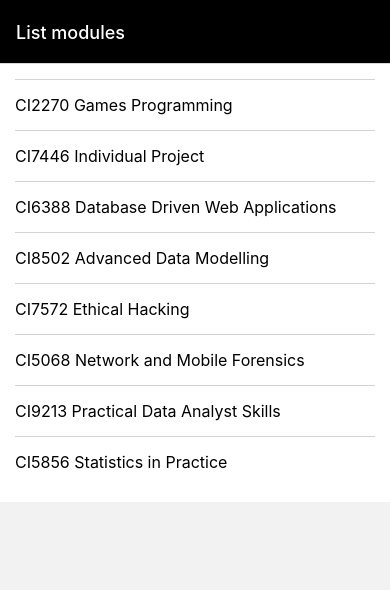
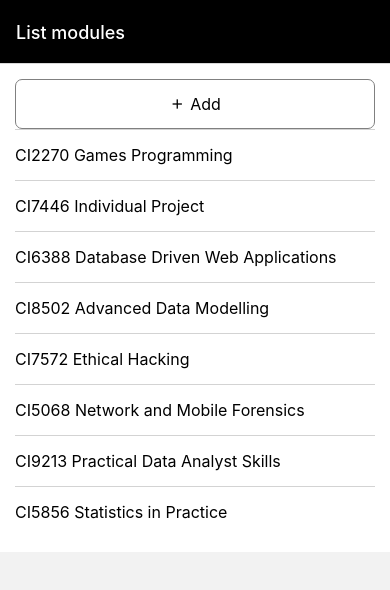
Before and after one commit to MasterlyMisheirt/crudler, a React Native app: screen /ModuleListScreen in a window 390 px wide. Shown: the top 590 px of the page. Built offline with nearby package versions, Linux system fonts and the light colour scheme.

Commit message:
Added add button

```diff
--- a/src/components/screens/ModuleListScreen.js
+++ b/src/components/screens/ModuleListScreen.js
@@ -3,6 +3,8 @@ import { LogBox, StyleSheet } from "react-native";
 import Screen from "../layout/Screen";
 import initialModules from "../../data/modules.js";
 import ModuleItem from "../Entity/Modules/ModuleItem.js";
+import { Button, ButtonTray } from "../UI/Button.js";
+import Icons from "../UI/Icons.js";
 
 export const ModuleListScreen = ({ navigation }) => {
   //Initialisations -------------
@@ -27,6 +29,9 @@ export const ModuleListScreen = ({ navigation }) => {
   //View ------------------------
   return (
     <Screen>
+      <ButtonTray>
+        <Button label="Add" icon={<Icons.Add />} />
+      </ButtonTray>
       <ModuleItem modules={modules} onSelect={handleSelect} />
     </Screen>
   );
```
